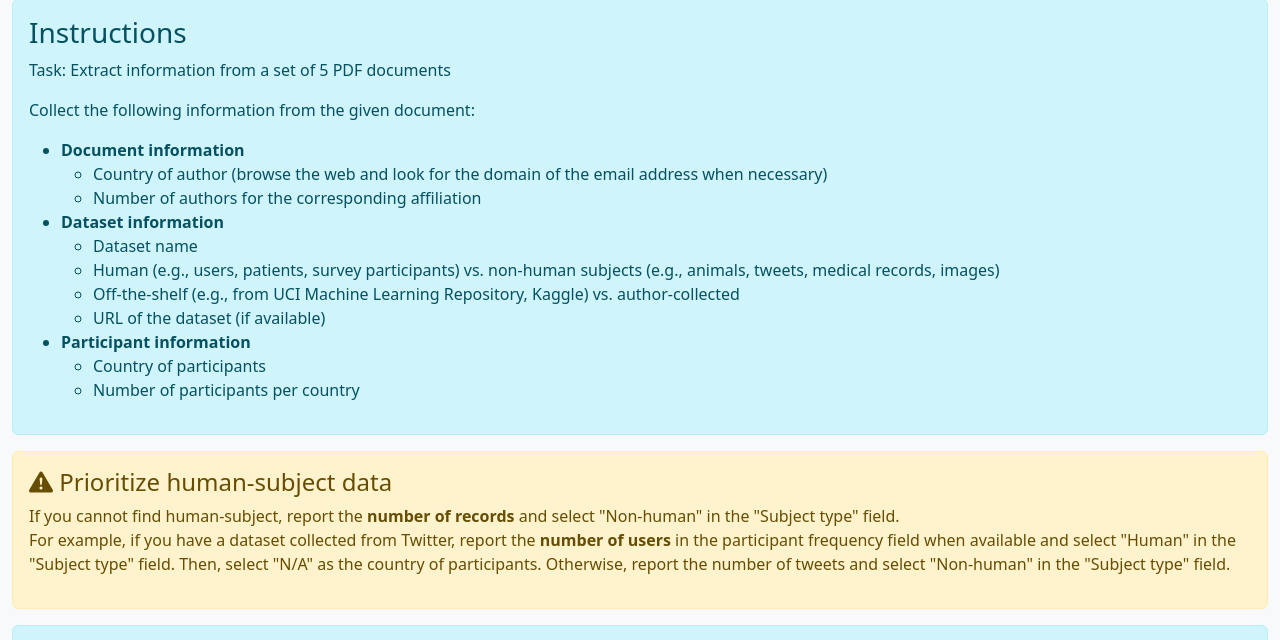
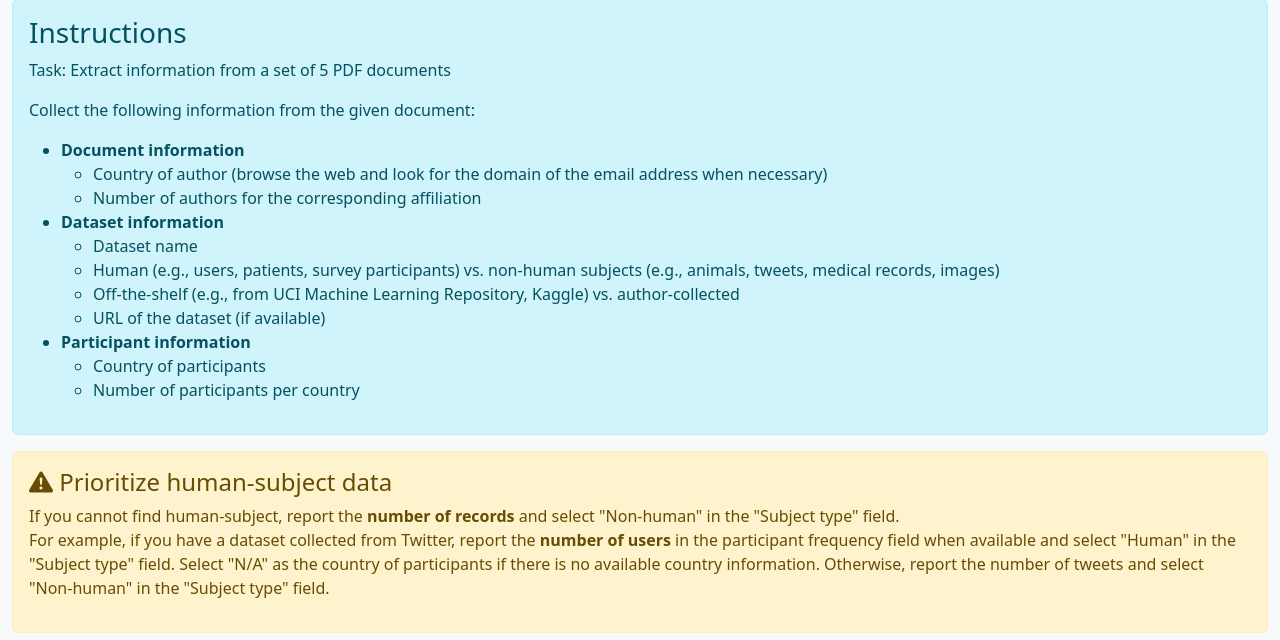
Before and after one commit to aliakbars/facct-tutorial, a FastAPI app: template static/templates/index.html in a window 1280 px wide. Shown: the part 153-793 px from the top of the page. Run offline with FastAPI, Linux system fonts and the light colour scheme; the template is opened without the code that fills it: most values are stand-ins (such as "Sample title", 1, 10 or a date in 2020).

Commit message:
Update pre-task info

```diff
--- a/static/templates/index.html
+++ b/static/templates/index.html
@@ -119,7 +119,7 @@
                 records</strong> and select "Non-human" in the "Subject type" field.<br>
                 For example, if you have a dataset collected from Twitter, report the <strong>number of users</strong>
                 in the participant frequency field when available and select "Human" in the "Subject type" field.
-                Then, select "N/A" as the country of participants.
+                Select "N/A" as the country of participants if there is no available country information.
                 Otherwise, report the number of tweets and select "Non-human" in the "Subject type" field.
             </p>
         </div>
```
